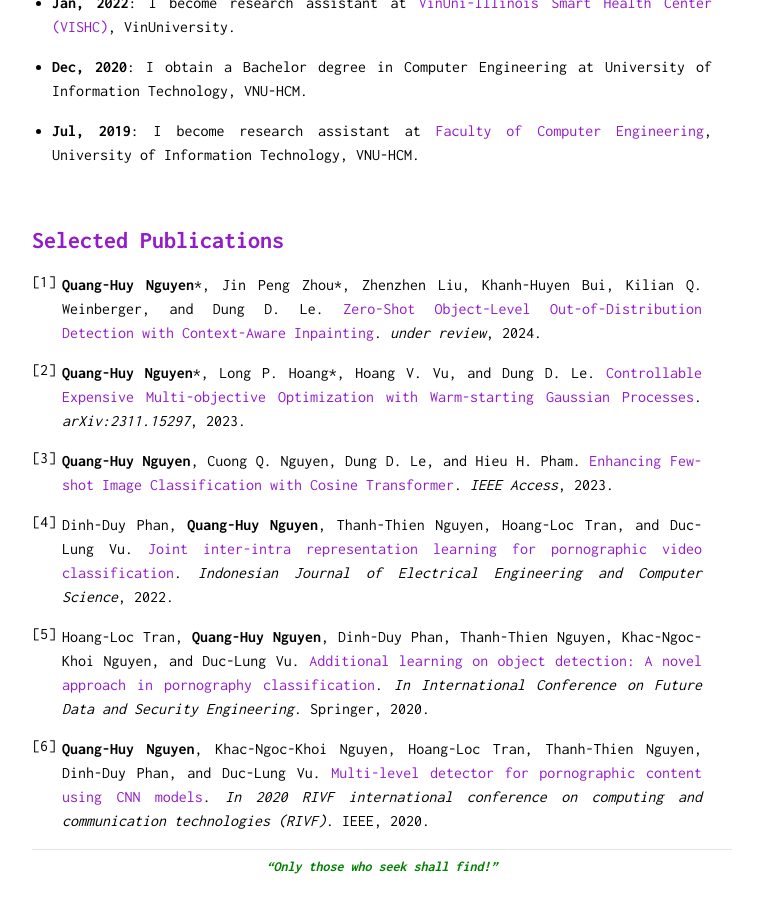
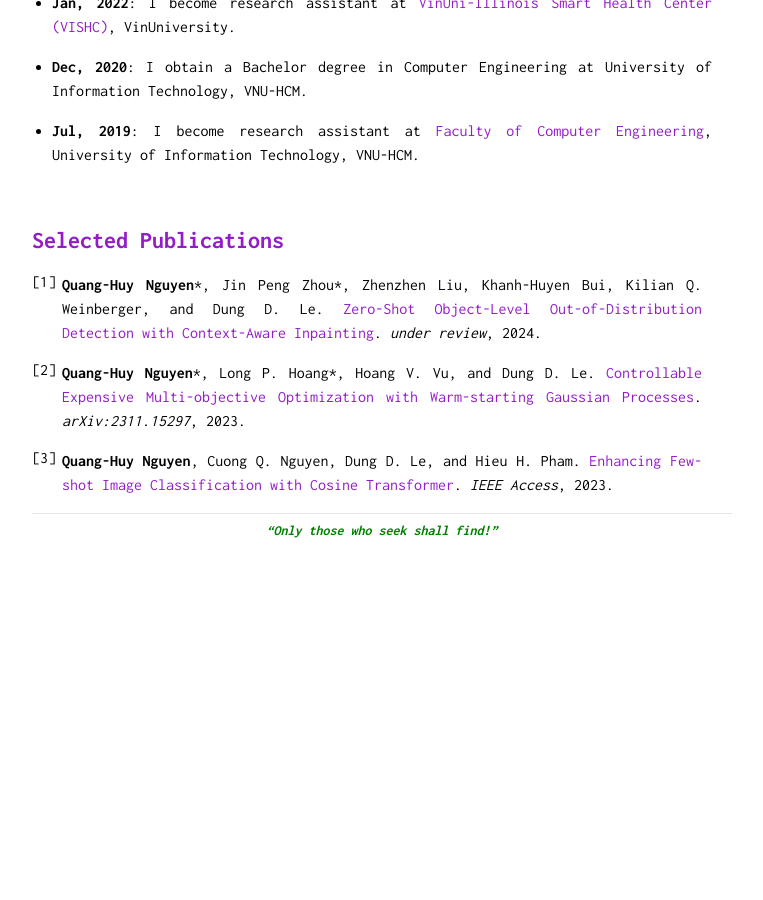
Before and after one commit to quanghuy0497/quanghuy0497.github.io, a Jekyll site: the page built from index.md, in a window 1280 px wide and 900 px high, scrolled down 1410 px. Shown: the whole window, without its empty margins (258-1021 px from the left). Built offline with Jekyll 4.4.1, drawn with Linux system fonts in a browser that asks for light colours; nearby versions of some CDN libraries; after the commit the page ends 1974 px from its top, so only the background shows below that.

Commit message:
Update bio

```diff
--- a/page/about.md
+++ b/page/about.md
@@ -52,11 +52,11 @@ Details of my research interests are presented and discussed [here](https://quan
 
 3. **Quang-Huy Nguyen**, Cuong Q. Nguyen, Dung D. Le, and Hieu H. Pham. [Enhancing Few-shot Image Classification with Cosine Transformer](https://ieeexplore.ieee.org/document/10190567/). *IEEE Access*, 2023.
 
-4. Dinh-Duy Phan, **Quang-Huy Nguyen**, Thanh-Thien Nguyen, Hoang-Loc Tran, and Duc-Lung Vu. [Joint inter-intra representation learning for pornographic video classification](http://ijeecs.iaescore.com/index.php/IJEECS/article/view/27086). *Indonesian Journal of Electrical Engineering and Computer Science*, 2022.
+<!-- 4. Dinh-Duy Phan, **Quang-Huy Nguyen**, Thanh-Thien Nguyen, Hoang-Loc Tran, and Duc-Lung Vu. [Joint inter-intra representation learning for pornographic video classification](http://ijeecs.iaescore.com/index.php/IJEECS/article/view/27086). *Indonesian Journal of Electrical Engineering and Computer Science*, 2022.
 
 5. Hoang-Loc Tran, **Quang-Huy Nguyen**, Dinh-Duy Phan, Thanh-Thien Nguyen, Khac-Ngoc-Khoi Nguyen, and Duc-Lung Vu. [Additional learning on object detection: A novel approach in pornography classification](https://link.springer.com/chapter/10.1007/978-981-33-4370-2_22). *In International Conference on Future Data and Security Engineering*. Springer, 2020.
 
-6. **Quang-Huy Nguyen**, Khac-Ngoc-Khoi Nguyen, Hoang-Loc Tran, Thanh-Thien Nguyen, Dinh-Duy Phan, and Duc-Lung Vu. [Multi-level detector for pornographic content using CNN models](https://ieeexplore.ieee.org/document/9140734). *In 2020 RIVF international conference on computing and communication technologies (RIVF)*. IEEE, 2020.
+6. **Quang-Huy Nguyen**, Khac-Ngoc-Khoi Nguyen, Hoang-Loc Tran, Thanh-Thien Nguyen, Dinh-Duy Phan, and Duc-Lung Vu. [Multi-level detector for pornographic content using CNN models](https://ieeexplore.ieee.org/document/9140734). *In 2020 RIVF international conference on computing and communication technologies (RIVF)*. IEEE, 2020. -->
 
 <!-- 4. Dinh-Duy Phan, Thanh Thien Nguyen, **Quang-Huy Nguyen**, Hoang-Loc Tran, Khac-Ngoc-Khoi Nguyen, and Duc-Lung Vu. [LSPD: A Large-Scale Pornographic Dataset for Detection and Classification](https://inass.org/wp-content/uploads/2021/09/2022022819-4.pdf). *International Journal of Intelligent Engineering and Systems*, 2021. -->
 
```
